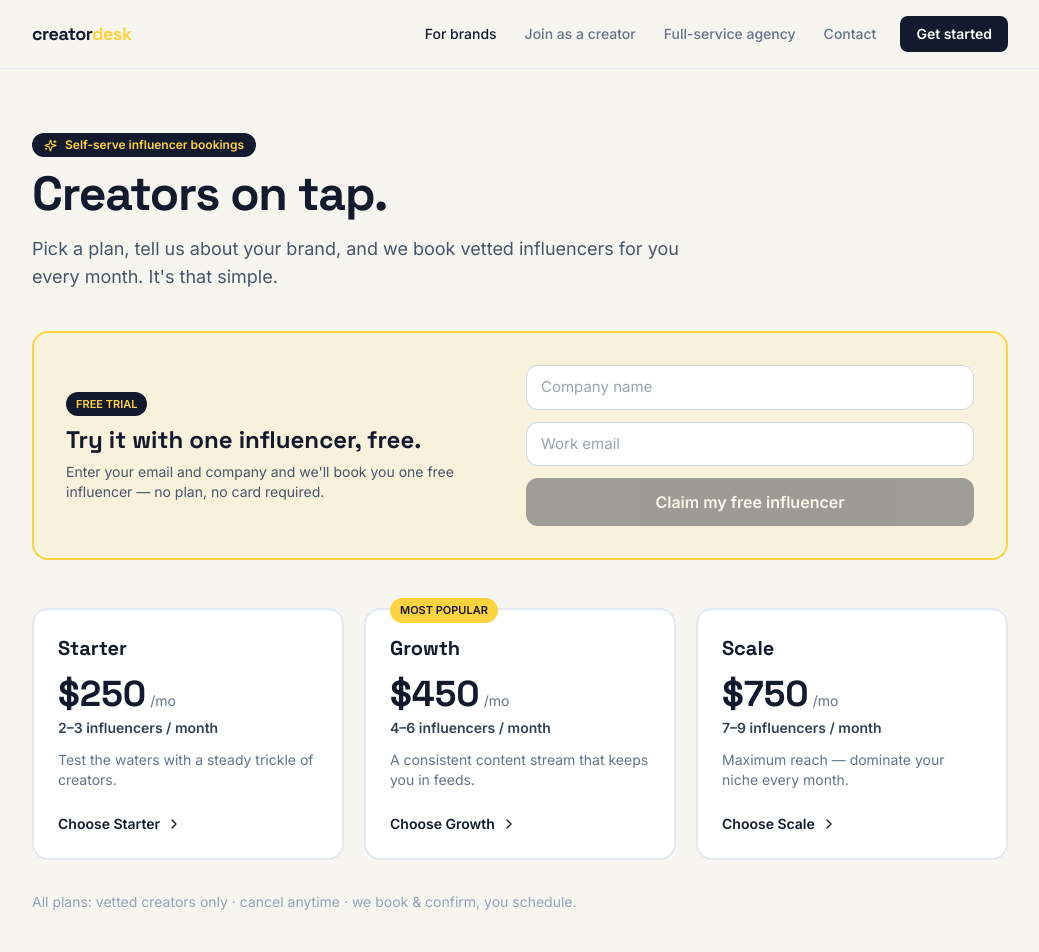
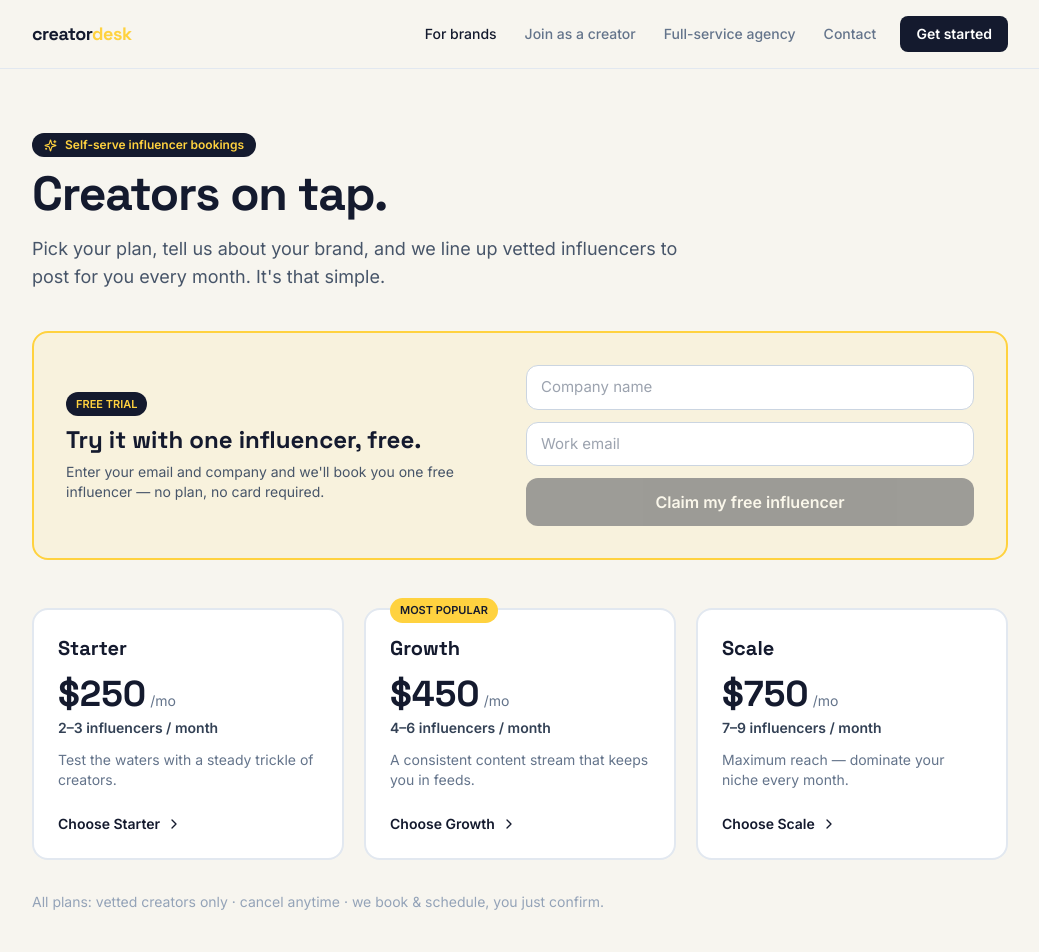
Before and after one commit to bammedia/creatordesk, a React (Vite) app: page / in a window 1280 px wide. Shown: the top 952 px of the page, without its empty margins (120-1159 px from the left). Built offline with nearby package versions, Linux system fonts and the light colour scheme.

Commit message:
Add files via upload

```diff
--- a/src/App.jsx
+++ b/src/App.jsx
@@ -209,8 +209,8 @@ function TierSelect({ onPick }) {
           Creators on tap.
         </h1>
         <p className="mt-4 text-lg text-slate-600">
-          Pick a plan, tell us about your brand, and we book vetted influencers
-          for you every month. It's that simple.
+          Pick your plan, tell us about your brand, and we line up vetted
+          influencers to post for you every month. It's that simple.
         </p>
       </div>
 
@@ -245,7 +245,7 @@ function TierSelect({ onPick }) {
       </div>
 
       <p className="mt-8 text-sm text-slate-400">
-        All plans: vetted creators only · cancel anytime · we book & confirm, you schedule.
+        All plans: vetted creators only · cancel anytime · we book & schedule, you just confirm.
       </p>
 
       <div className="mt-16">
```
